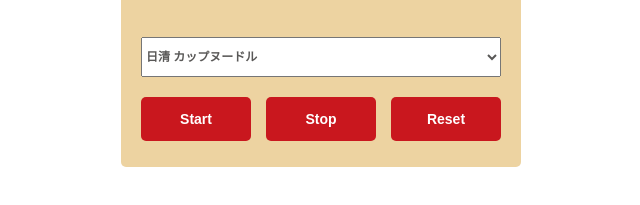
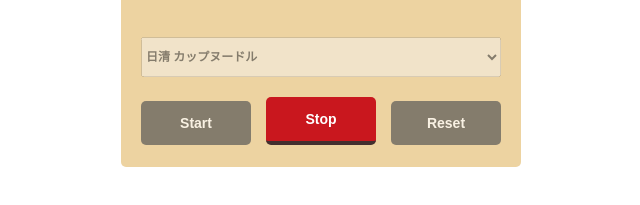
Before and after one commit to koieri/countdown_timer, a plain HTML site: page index.html in a window 1280 px wide. Both pictures are taken after a click on the button "Start". Shown: the part 153-358 px from the top of the page, without its empty margins (319-959 px from the left). Drawn offline with Linux system fonts and the light colour scheme.

Commit message:
feat: ボタンデザイン、ステータスの変更

```diff
--- a/css/styles.css
+++ b/css/styles.css
@@ -112,8 +112,26 @@ body{
   font-weight: bold;
   color: #fff;
   cursor: pointer;
+  border-bottom: solid 4px #432f2f;
+}
+/*
+.btn:hover{
+  opacity: 0.7;
+} */
+
+.btn:active{
+  border-bottom: none;
+  margin-top: 4px;
 }
 
-.btn:hover{
+.btn:focus {
+	outline:0;
+}
+
+.inactive{
+  margin-top: 4px;
+  background-color: #585857;
   opacity: 0.7;
+  cursor: auto;
+  border-bottom: none;
 }
--- a/index.html
+++ b/index.html
@@ -28,9 +28,9 @@
     </select>
 
     <div id="control">
-      <input type="button" value="Start" class="btn" onclick="startTimer();">
-      <input type="button" value="Stop" class="btn" onclick="stopTimer();">
-      <input type="button" value="Reset" class="btn last" onclick="resetTimer();">
+      <input type="button" value="Start" id="start" class="btn" onclick="startTimer();">
+      <input type="button" value="Stop" id="stop" class="btn inactive" onclick="stopTimer();">
+      <input type="button" value="Reset" id="reset" class="btn inactive" onclick="resetTimer();">
     </div>
   </div>
   <script src="js/main.js"></script>
--- a/js/main.js
+++ b/js/main.js
@@ -3,7 +3,8 @@
   const timer = document.getElementById('timer');
   const start = document.getElementById('start');
   const stop = document.getElementById('stop');
-  const restart = document.getElementById('restart');
+  const reset = document.getElementById('reset');
+  const settime = document.getElementById('settime');
 
   let sec;
   let m;
@@ -11,17 +12,30 @@
   let intervalId;
 
   function startTimer(){
-    sec = Number(document.getElementById("settime").value) * 60;
+    if (start.classList.contains('inactive') === true) {
+       return;
+    }
+
+    sec = Number(document.getElementById('settime').value) * 60;
+    setButtonStateRunning();
     intervalId = setInterval(() => {
       countDown();
     },1000);
   }
 
   function stopTimer(){
+    if (stop.classList.contains('inactive') === true) {
+      return;
+    }
+    setButtonStateStopped();
     clearInterval(intervalId);
   }
 
   function resetTimer(){
+    if (reset.classList.contains('inactive') === true) {
+      return;
+    }
+    setButtonStateInitial();
     sec = 0;
     clearInterval(intervalId);
     timer.textContent = '00:00';
@@ -39,6 +53,26 @@
     }
   }
 
+  function setButtonStateInitial() {
+    settime.disabled = false;
+    start.classList.remove('inactive');
+    stop.classList.add('inactive');
+    reset.classList.add('inactive');
+  }
+
+  function setButtonStateRunning() {
+    settime.disabled = true;
+    start.classList.add('inactive');
+    stop.classList.remove('inactive');
+    reset.classList.add('inactive');
+  }
+
+  function setButtonStateStopped() {
+    settime.disabled = true;
+    start.classList.remove('inactive');
+    stop.classList.add('inactive');
+    reset.classList.remove('inactive');
+  }
 
 
 }
```
